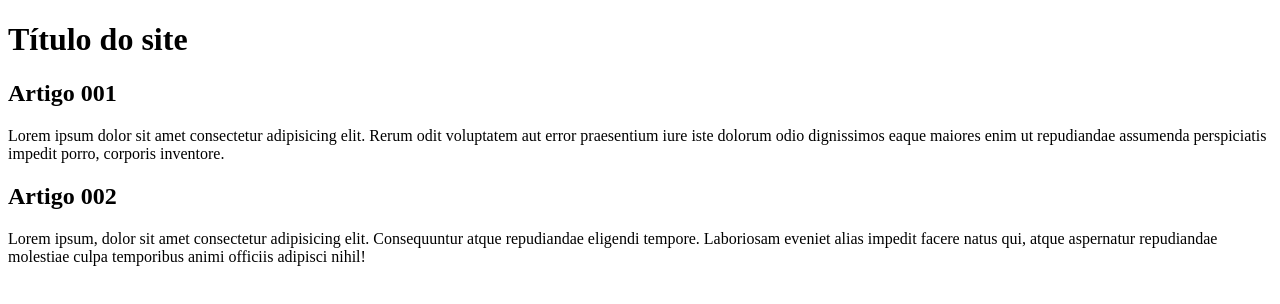
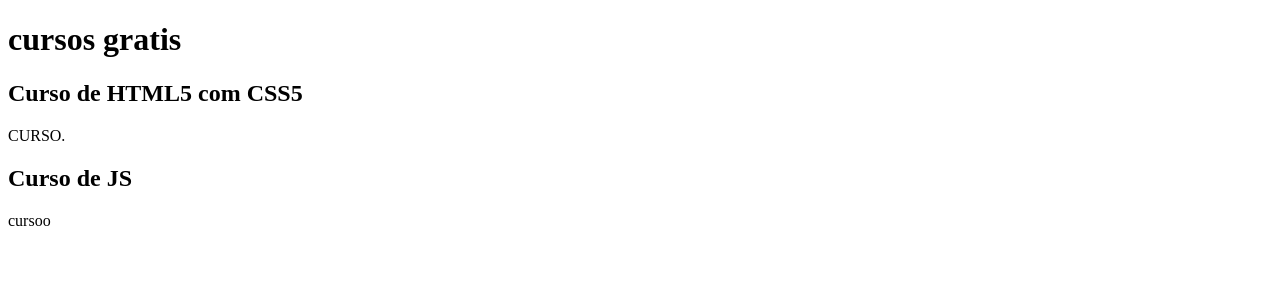
Before and after one commit to JoseLourencoFernandes/projeto-site, a plain HTML site: page index.html in a window 1280 px wide. Drawn offline with Linux system fonts and the light colour scheme.

Commit message:
comecei-a-escrever-o-conteudo

```diff
--- a/index.html
+++ b/index.html
@@ -8,15 +8,15 @@
 <body>
     <main>
         <header>
-            <h1>Título do site</h1>
+            <h1>cursos gratis</h1>
         </header>
         <article>
-            <h2>Artigo 001</h2>
-            <p>Lorem ipsum dolor sit amet consectetur adipisicing elit. Rerum odit voluptatem aut error praesentium iure iste dolorum odio dignissimos eaque maiores enim ut repudiandae assumenda perspiciatis impedit porro, corporis inventore.</p>
+            <h2>Curso de HTML5 com CSS5</h2>
+            <p>CURSO.</p>
         </article>
         <article>
-            <h2>Artigo 002</h2>
-            <p>Lorem ipsum, dolor sit amet consectetur adipisicing elit. Consequuntur atque repudiandae eligendi tempore. Laboriosam eveniet alias impedit facere natus qui, atque aspernatur repudiandae molestiae culpa temporibus animi officiis adipisci nihil!</p>
+            <h2>Curso de JS</h2>
+            <p>cursoo</p>
         </article>
     </main>
 </body>
```
